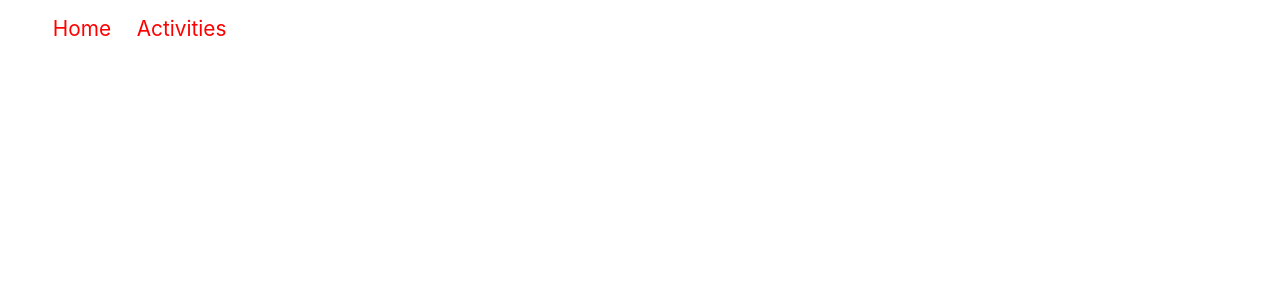
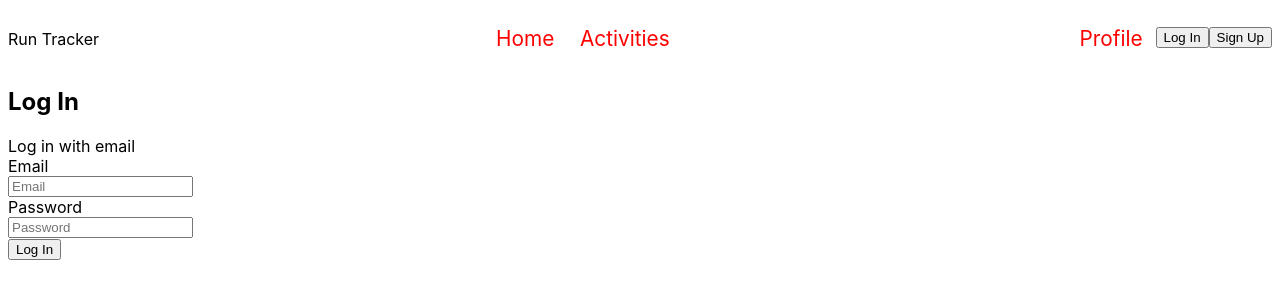
Before and after one commit to equan06/tracker, a React (Create React App) app: page /login in a window 1280 px wide. Before the commit this address had no page. Shown: the top 300 px of the page. Built offline with nearby package versions, Linux system fonts and the light colour scheme.

Commit message:
login page

```diff
--- a/src/App.js
+++ b/src/App.js
@@ -7,13 +7,20 @@ import {
 } from "react-router-dom";
 
 import Activities from './routes/Activities';
+import LoginForm from './routes/Login';
 import NavBar from './components/NavBar';
+import styled from 'styled-components';
 
 const routes = [
     { name: 'Home', path: '/', component: () => <Home /> },
-    { name: 'Activities', path: '/activities', component: () => <Activities /> }
+    { name: 'Activities', path: '/activities', component: () => <Activities /> },
 ];
 
+const Main = styled.main`
+    max-width: 1264px;
+    width: 100%;
+    margin: 0 auto;
+`;
 export default function App() {
     return (
         <BrowserRouter>
@@ -30,6 +37,7 @@ export default function App() {
 
 function Content() {
     return (
+        <Main>
             <Routes>
                 {
                     routes.map((route, index) => {
@@ -38,7 +46,9 @@ function Content() {
                         );
                     })
                 }
+                <Route path={"/login"} element={<LoginForm />}></Route>
             </Routes>
+        </Main>
     );
 }
 
--- a/src/DateUtils.js
+++ b/src/DateUtils.js
@@ -1,15 +1,9 @@
+const locale = "en-ca";
+
 export function mod(n, m) {
     return ((n % m) + m) % m;
 }
 
-// TODO: need to find a date library, as currently we don't store times in UTC and right now JS dates are a headache
-
-const locale = "en-ca";
-/**
- * Get start/end of week, given date in mm-DD-yyyy
- * @param {*} dateStr
- * @returns
- */
 export function getStartEndOfWk(dateStr) {
     // TODO: replace datestr - with / for local time parsing
     let date = new Date(dateStr); // assume yyyy-MM-dd format (or most other date formats that are interpreted correctly)
@@ -19,7 +13,6 @@ export function getStartEndOfWk(dateStr) {
     let endDate = new Date(date.setDate(start + 6)).toLocaleDateString(locale);
     return [startDate, endDate];
 }
-
 
 export function getStartEndOfMth(month, year) {
     let startDate, endDate;
@@ -35,11 +28,6 @@ export function getStartEndOfMth(month, year) {
     return [startDate, endDate];
 }
 
-export function getStartEndOfYr(dateStr) {
-
-}
-
-// Currently this does not work (can be off by 1 day due to timezone)
 export function addWeeksToDate(date, numberOfWeeks) {
     date.setDate(date.getDate() + numberOfWeeks * 7);
     return date;
--- a/src/components/NavBar.js
+++ b/src/components/NavBar.js
@@ -22,13 +22,22 @@ const NavUl = styled.ul`
     }
 `;
 
+const NavHeader = styled.div`
+    max-width: 1264px;
+    width: 100%;
+    margin: 10px auto;
+    display: flex;
+    justify-content: space-between;
+    align-items: center;
+`;
 
 export default function NavBar({routes}) {
-
     const activeClassName = "underline";
     return (
-        <>
+        <NavHeader>
             <div>
+                Run Tracker
+            </div>
             <nav>
                 <NavUl>
                     {
@@ -44,8 +53,17 @@ export default function NavBar({routes}) {
                     }
                 </NavUl>
             </nav>
-            </div>
-
-        </>
+            <NavUl>
+                <NavLink end to={"/profiles"} className={({isActive}) => isActive ? activeClassName : undefined}>
+                    <li>Profile</li>
+                </NavLink>
+                <NavLink to={"/login"}>
+                    <button>Log In</button>
+                </NavLink>
+                <NavLink to={"/login"}>
+                    <button>Sign Up</button>
+                </NavLink>
+            </NavUl>
+        </NavHeader>
     )
 }
--- /dev/null
+++ b/src/routes/Login.js
@@ -0,0 +1,68 @@
+import * as React from 'react';
+import { useNavigate } from 'react-router-dom';
+import styled from 'styled-components';
+export default function LoginForm({}) {
+    const defaultForm = {
+        "email": "",
+        "password": ""
+    };
+    const [loginForm, setLoginForm] = React.useState(defaultForm);
+    const navigate = useNavigate();
+
+    function handleFormChange(e) {
+        const target = e.target;
+        setLoginForm({
+            ...loginForm,
+            [target.name]: target.value
+        });
+    }
+
+    function onLogin() {
+        // validate form
+
+        // if valid, authenticate
+
+        // if authenticated, redirect
+        navigate("/activities");
+    }
+    return (
+        <div>
+            <h2>Log In</h2>
+            <div>
+                Log in with email
+            </div>
+            <form>
+                <InputWithLabel
+                    id={"email"}
+                    name={"email"}
+                    label={"Email"}
+                    placeholder={"Email"}
+                    value={loginForm.email}
+                    handleChange={handleFormChange}>
+                </InputWithLabel>
+                <InputWithLabel
+                    id={"password"}
+                    name={"password"}
+                    label={"Password"}
+                    placeholder={"Password"}
+                    value={loginForm.password}
+                    handleChange={handleFormChange}>
+                </InputWithLabel>
+                <button id="submit-button" onClick={onLogin}>Log In</button>
+            </form>
+
+        </div>
+    );
+}
+
+const InputContainer = styled.div`display: block`;
+const BlockLabel = styled.label`display: block`;
+const BlockInput = styled.input`display: block`;
+function InputWithLabel({name, label, value, placeholder, handleChange}) {
+    return (
+        <InputContainer>
+            <BlockLabel htmlFor={name}>{label}</BlockLabel>
+            <BlockInput id={name} name={name} value={value} placeholder={placeholder} onChange={handleChange}></BlockInput>
+        </InputContainer>
+    )
+}
```
Also changed, not shown: src/api/server.js (+7 -0 lines). Lines whose indentation alone changed are shown as unchanged.
